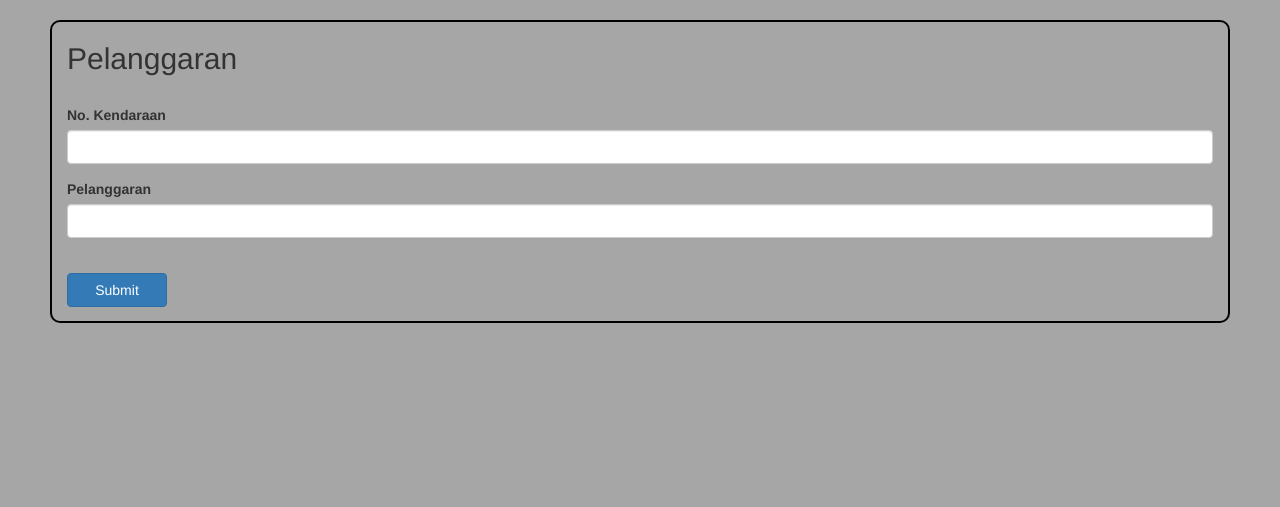
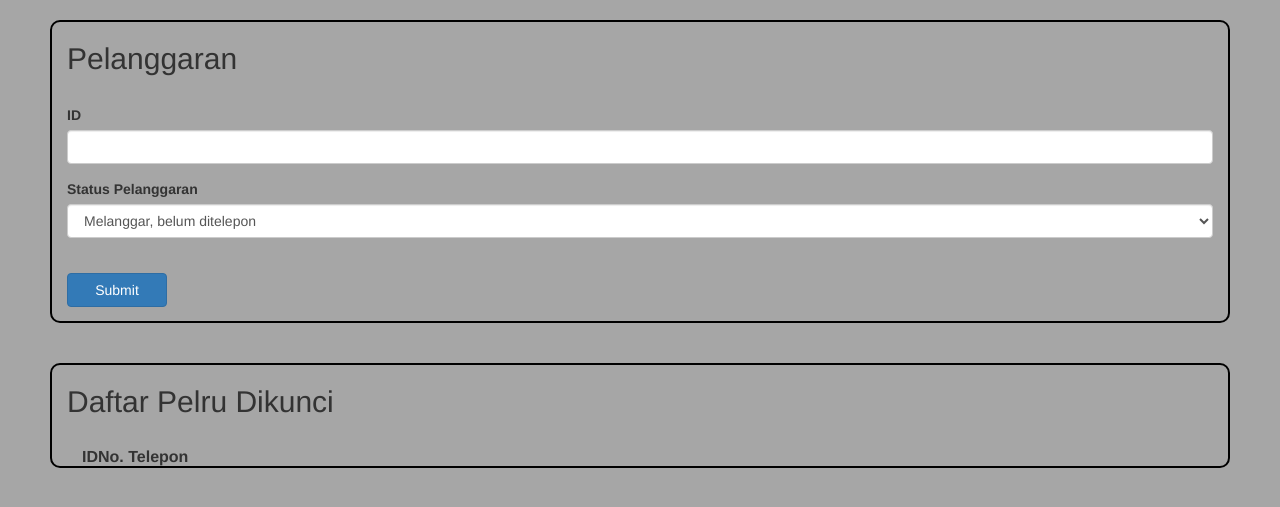
Before and after one commit to mgumilang/tempat-parkir-prototype, a PHP site: page /pelanggaran.php in a window 1280 px wide. Shown: the part 52-559 px from the top of the page. Run offline with PHP 8.4, Linux system fonts and the light colour scheme; data comes from the database, SQL or seed files in the repository; tables that the repository leaves empty hold one stand-in row (values such as "Sample post"); lists and menus that the app fills with data are empty.

Commit message:
Edit parkir & pelanggaran

```diff
--- a/pelanggaran.php
+++ b/pelanggaran.php
@@ -1,3 +1,22 @@
+<?php
+  session_start();
+
+  // CREATE USER 'parkir'@'localhost' IDENTIFIED BY 'parkir';
+  // CREATE DATBASE parkir;
+  // GRANT ALL PRIVILEGES ON parkir.* TO 'parkir'@'localhost' WITH GRANT OPTION;
+  $servername = "localhost";
+  $username = "parkir";
+  $password = "parkir";
+  $dbname = "parkir";
+  $conn = new mysqli($servername, $username, $password, $dbname);
+
+  if ($conn->connect_error) {
+    die("Connection failed: " . $conn->connect_error);
+  }
+
+
+?>
+
 <!-- html section -->
 <DOCTYPE! html>
 <html>
@@ -32,16 +51,54 @@
         <div class="form-parkir">
           <form>
             <div class="form-group">
-              <label for="no-kendaraan">No. Kendaraan</label>
+              <label for="no-kendaraan">ID</label>
               <input type="text" class="form-control" id="no-kendaraan" name="no-kendaraan">
             </div>
             <div class="form-group">
-              <label for="pelanggaran">Pelanggaran</label>
-              <input type="text" class="form-control" id="pelanggaran" name="pelanggaran">
+              <label for="pelanggaran">Status Pelanggaran</label>
+              <select class="form-control" id="status" name="status">
+                <option value="Melanggar, belum ditelepon">Melanggar, belum ditelepon</option>
+                <option value="Melanggar, sudah ditelepon">Melanggar, sudah ditelepon</option>
+                <option value="Perlu dikunci">Perlu dikunci</option>
+                <option value="Sudah dikunci">Sudah dikunci</option>
+                <option value="Masalah selesai">Masalah selesai</option>
+              </select>
             </div>
             <br>
             <button type="submit" class="btn btn-primary">Submit</button>
           </form>
+        </div>
+      </div>
+    </div>
+
+    <br>
+    <br>
+
+    <!-- Daftar pelanggaran -->
+    <div class="row">
+      <div class="form-input col-md-12">
+        <h2>Daftar Pelru Dikunci</h2>
+        <br>
+        <div class="container-fluid">
+          <table>
+            <thead>
+              <tr>
+                <th>ID</th>
+                <th>No. Telepon</th>
+              </tr>
+            </thead>
+            <tbody>
+              <?php
+                $result = $conn->query("SELECT * FROM transaksistafftamu NATURAL JOIN pelanggaran WHERE Status = 'Perlu dikunci'");
+                while ($row = $result->fetch_assoc()) {
+                  echo "<tr>";
+                  echo "<td>" . $row['TransaksiStaffTamuID'] . "</td>";
+                  echo "<td>" . $row['StaffID'] . "</td>";
+                  echo "</tr>";
+                }
+              ?>
+            </tbody>
+          </table>
         </div>
       </div>
     </div>
```
Also changed, not shown: parkir.php (+28 -7 lines).
